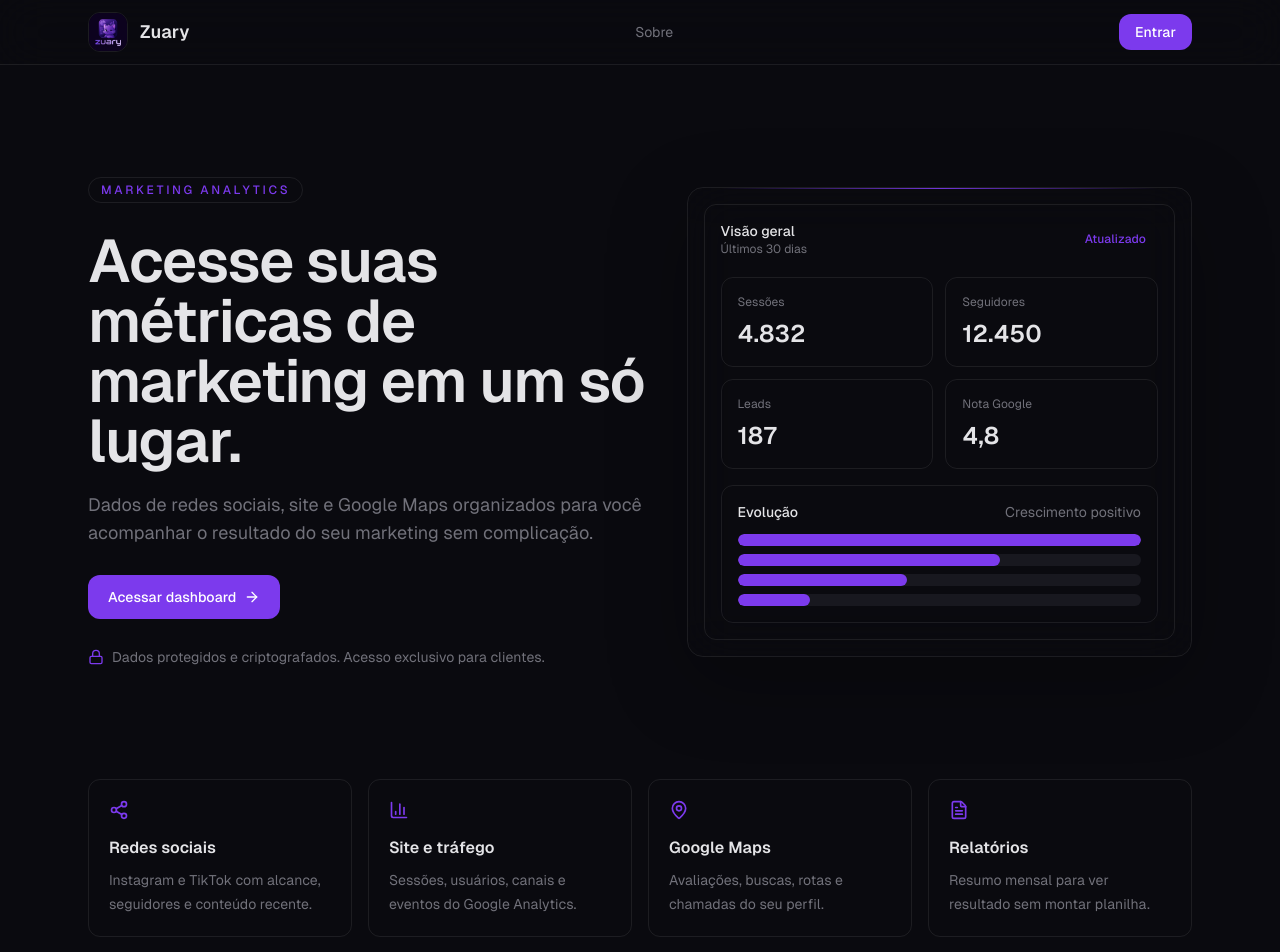
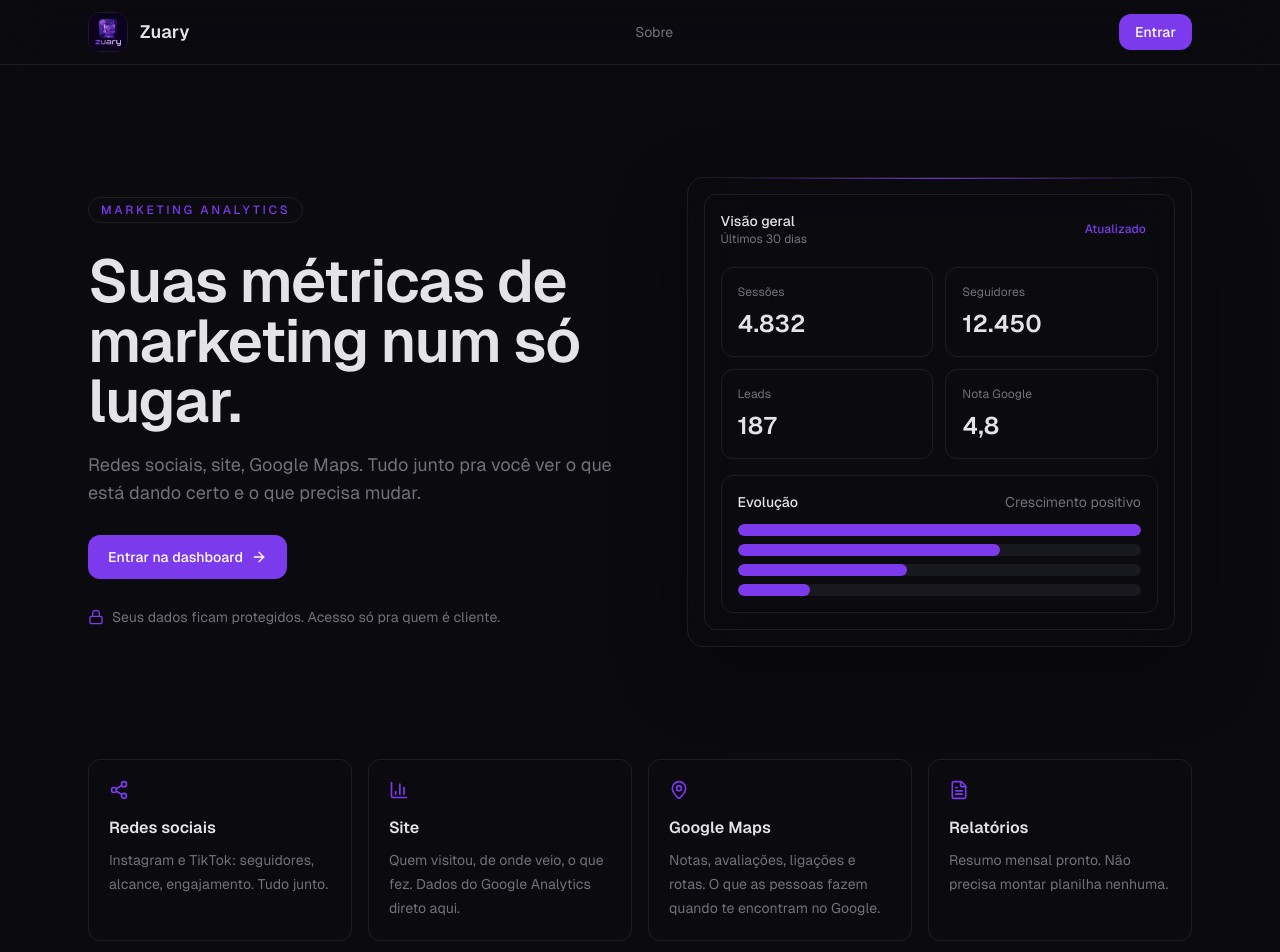
Before and after one commit to salamandravenenosa/Zuary, a Next.js app: page / in a window 1280 px wide. Shown: the top 952 px of the page. Built offline with nearby package versions, Linux system fonts and the light colour scheme.

Commit message:
fix: copy da LP humanizada + sobre atualizado

```diff
--- a/src/app/(public)/about/page.tsx
+++ b/src/app/(public)/about/page.tsx
@@ -56,7 +56,7 @@ export default function AboutPage() {
           O Zuary ajuda a agência a provar o trabalho do mês. O cliente vê sessões, seguidores, avaliações, leads e relatórios sem entrar nas ferramentas de origem.
         </p>
         <p className="text-muted-foreground leading-relaxed">
-          A interface foi feita para negócios locais, principalmente clínicas e empresas que querem saber se o marketing está trazendo movimento.
+          A interface foi feita para negócios locais — quem quer saber se o marketing está trazendo resultado.
         </p>
       </div>
     </div>
--- a/src/app/page.tsx
+++ b/src/app/page.tsx
@@ -4,30 +4,30 @@ import Link from "next/link";
 import { ArrowRight, BarChart3, FileText, Lock, MapPin, Share2 } from "lucide-react";
 
 export const metadata: Metadata = {
-  title: "Zuary — Marketing Analytics para sua Empresa",
+  title: "Zuary — Marketing Analytics",
   description:
-    "Acesse sua dashboard de métricas de marketing. Redes sociais, site e Google Maps em um só lugar.",
+    "Suas métricas de marketing em um só lugar. Redes sociais, site e Google Maps.",
 };
 
 const features = [
   {
     title: "Redes sociais",
-    text: "Instagram e TikTok com alcance, seguidores e conteúdo recente.",
+    text: "Instagram e TikTok: seguidores, alcance, engajamento. Tudo junto.",
     icon: Share2,
   },
   {
-    title: "Site e tráfego",
-    text: "Sessões, usuários, canais e eventos do Google Analytics.",
+    title: "Site",
+    text: "Quem visitou, de onde veio, o que fez. Dados do Google Analytics direto aqui.",
     icon: BarChart3,
   },
   {
     title: "Google Maps",
-    text: "Avaliações, buscas, rotas e chamadas do seu perfil.",
+    text: "Notas, avaliações, ligações e rotas. O que as pessoas fazem quando te encontram no Google.",
     icon: MapPin,
   },
   {
     title: "Relatórios",
-    text: "Resumo mensal para ver resultado sem montar planilha.",
+    text: "Resumo mensal pronto. Não precisa montar planilha nenhuma.",
     icon: FileText,
   },
 ];
@@ -35,7 +35,6 @@ const features = [
 export default function Home() {
   return (
     <main className="min-h-screen overflow-hidden bg-background text-foreground">
-      {/* Header */}
       <header className="sticky top-0 z-50 border-b border-border bg-background/75 backdrop-blur-xl">
         <div className="mx-auto flex h-16 max-w-6xl items-center justify-between px-6">
           <Link href="/" className="flex items-center gap-3">
@@ -61,7 +60,6 @@ export default function Home() {
         </div>
       </header>
 
-      {/* Hero */}
       <section className="relative mx-auto grid max-w-6xl gap-10 px-6 py-20 lg:grid-cols-[1.05fr_0.95fr] lg:items-center lg:py-28">
         <div className="space-y-7">
           <p className="w-fit rounded-full border border-primary/25 bg-primary/10 px-3 py-1 text-xs font-medium uppercase tracking-[0.22em] text-primary">
@@ -69,10 +67,10 @@ export default function Home() {
           </p>
           <div className="space-y-5">
             <h1 className="max-w-3xl text-4xl font-semibold tracking-tight text-foreground sm:text-5xl lg:text-6xl">
-              Acesse suas métricas de marketing em um só lugar.
+              Suas métricas de marketing num só lugar.
             </h1>
             <p className="max-w-2xl text-base leading-7 text-muted-foreground sm:text-lg">
-              Dados de redes sociais, site e Google Maps organizados para você acompanhar o resultado do seu marketing sem complicação.
+              Redes sociais, site, Google Maps. Tudo junto pra você ver o que está dando certo e o que precisa mudar.
             </p>
           </div>
           <div className="flex flex-col gap-3 sm:flex-row">
@@ -80,16 +78,15 @@ export default function Home() {
               href="/login"
               className="inline-flex h-11 items-center justify-center gap-2 rounded-lg bg-primary px-5 text-sm font-medium text-primary-foreground transition-colors hover:bg-primary/90"
             >
-              Acessar dashboard <ArrowRight className="h-4 w-4" />
+              Entrar na dashboard <ArrowRight className="h-4 w-4" />
             </Link>
           </div>
           <div className="flex items-center gap-2 text-sm text-muted-foreground">
             <Lock className="h-4 w-4 text-primary" />
-            Dados protegidos e criptografados. Acesso exclusivo para clientes.
+            Seus dados ficam protegidos. Acesso só pra quem é cliente.
           </div>
         </div>
 
-        {/* Preview da dashboard */}
         <div className="relative rounded-2xl border border-border bg-card/65 p-4 shadow-[0_24px_80px_rgba(0,0,0,0.28)] backdrop-blur-xl">
           <div className="absolute inset-x-8 top-0 h-px bg-[linear-gradient(90deg,transparent,rgba(124,58,237,0.9),transparent)]" />
           <div className="rounded-xl border border-border bg-background/70 p-4">
@@ -132,7 +129,6 @@ export default function Home() {
         </div>
       </section>
 
-      {/* Features */}
       <section className="mx-auto max-w-6xl px-6 pb-20">
         <div className="grid gap-4 md:grid-cols-2 lg:grid-cols-4">
           {features.map((feature) => (
@@ -145,7 +141,6 @@ export default function Home() {
         </div>
       </section>
 
-      {/* Footer */}
       <footer className="border-t border-border py-8">
         <div className="mx-auto max-w-6xl px-6 text-center text-xs text-muted-foreground">
           Zuary © 2026 · Marketing Analytics
```
